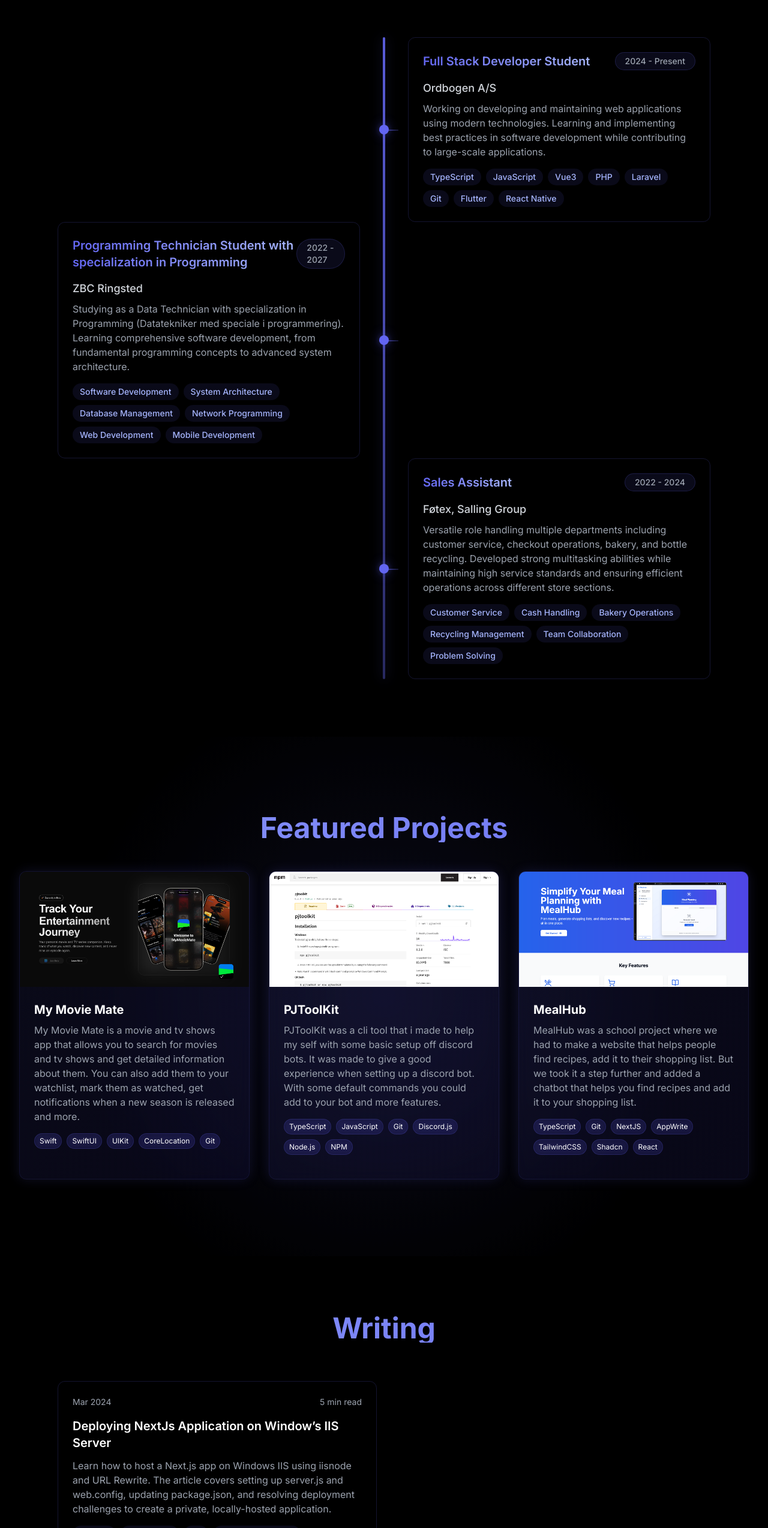
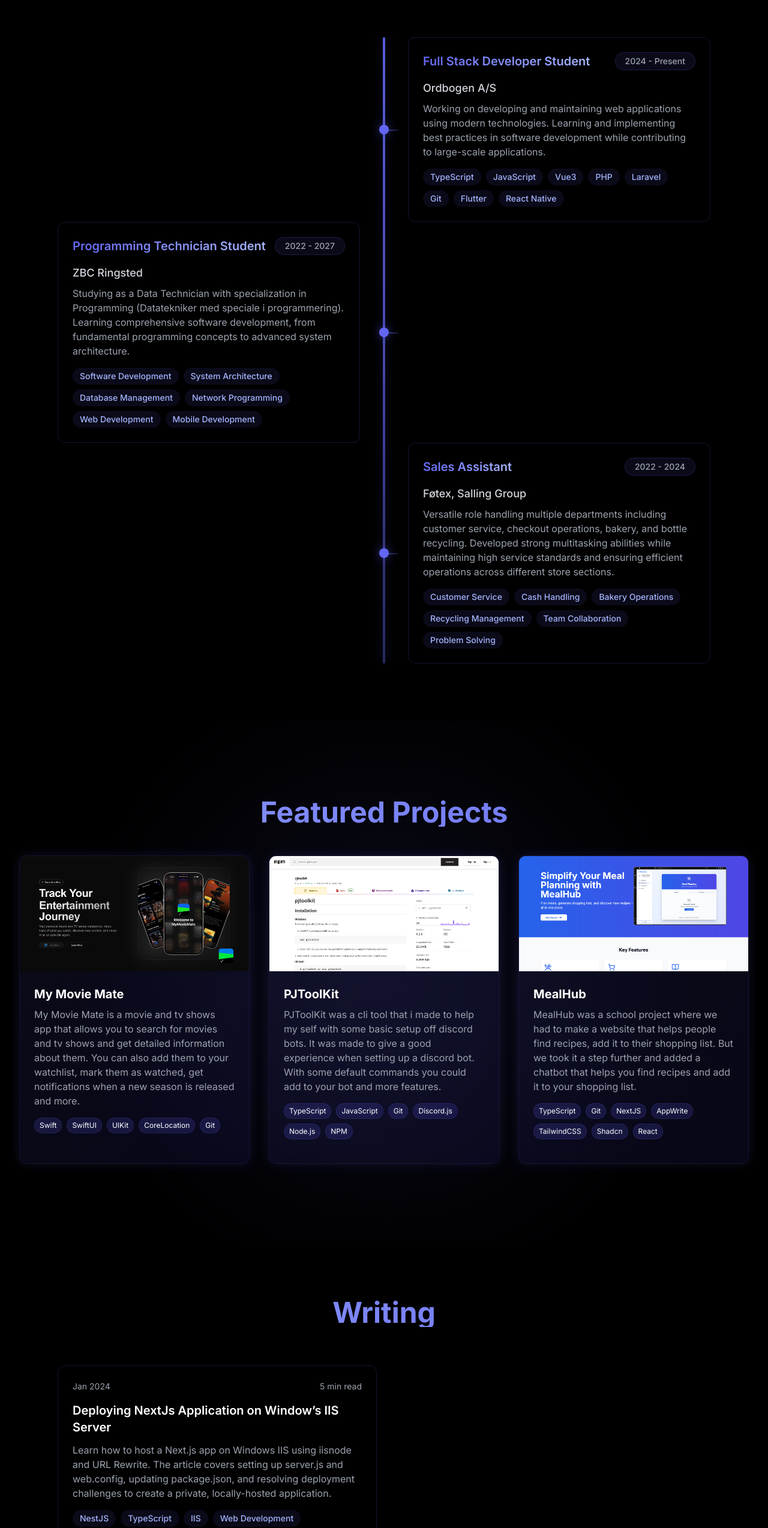
Before and after one commit to Pallepadehat/patrickjakobsen, a Next.js app: page / in a window 1280 px wide. Shown: the part 2770-5317 px from the top of the page at 60% size. Built offline with nearby package versions, Linux system fonts and the light colour scheme.

Commit message:
Updated grammer

```diff
--- a/app/page.tsx
+++ b/app/page.tsx
@@ -104,7 +104,7 @@ const timeline: TimelineItem[] = [
     technologies: ["TypeScript", "JavaScript", "Vue3", "PHP", "Laravel", "Git", "Flutter", "React Native"]
   },
   {
-    title: "Programming Technician Student with specialization in Programming",
+    title: "Programming Technician Student",
     company: "ZBC Ringsted",
     period: "2022 - 2027",
     description: "Studying as a Data Technician with specialization in Programming (Datatekniker med speciale i programmering). Learning comprehensive software development, from fundamental programming concepts to advanced system architecture.",
@@ -137,7 +137,7 @@ const writings: WritingItem[] = [
   {
     title: "Deploying NextJs Application on Window’s IIS Server",
     description: "Learn how to host a Next.js app on Windows IIS using iisnode and URL Rewrite. The article covers setting up server.js and web.config, updating package.json, and resolving deployment challenges to create a private, locally-hosted application.",
-    date: "Mar 2024",
+    date: "Jan 2024",
     readTime: "5 min read",
     link: "https://medium.com/@patrick.jakobsen/deploying-nextjs-application-on-windows-iis-server-60793f416eb1",
     topics: ["NestJS", "TypeScript", "IIS", "Web Development"]
```
